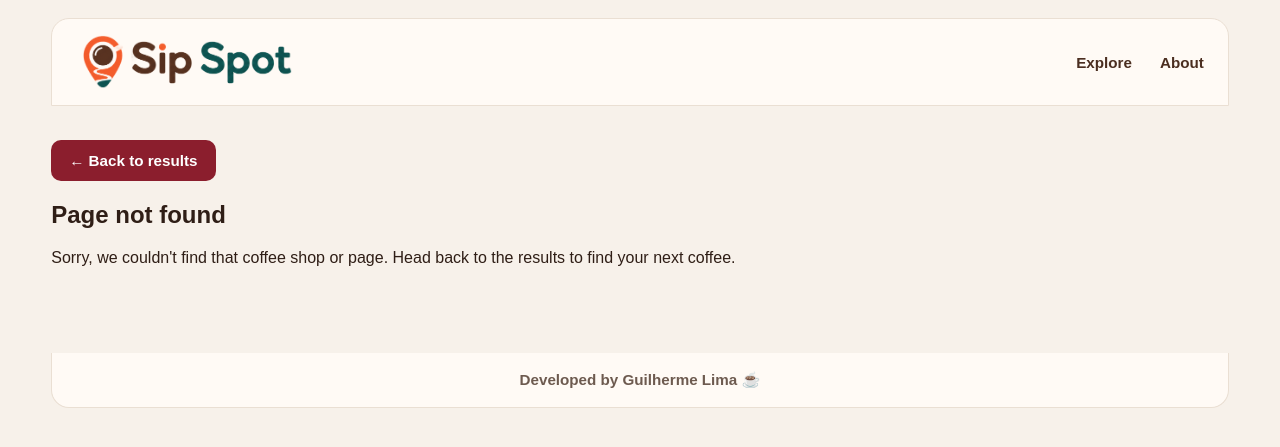
After one commit to GuiLimaTi/CS50-Final-Project---Sip-Spot, a Flask app: template templates/not_found.html in a window 1280 px wide. The commit adds this page. Shown: the top 447 px of the page. Run offline with Flask 3, Linux system fonts and the light colour scheme; the template is opened without the code that fills it, so the values that code supplies are empty.

Commit message:
Add friendly 404 page and use url_for in back link

```diff
--- a/templates/details.html
+++ b/templates/details.html
@@ -6,7 +6,7 @@
 <section class="details-page-section">
     <div class="container">
         <div class="details-back-row">
-            <a href="/" class="back-link">← Back to results</a>
+            <a href="{{ url_for('index') }}" class="back-link">← Back to results</a>
         </div>
 
         <div class="details-card">
--- /dev/null
+++ b/templates/not_found.html
@@ -0,0 +1,15 @@
+{% extends "layout.html" %}
+
+{% block title %}Page not found - Sip Spot{% endblock %}
+
+{% block content %}
+<section class="details-page-section">
+    <div class="container">
+        <div class="details-back-row">
+            <a href="{{ url_for('index') }}" class="back-link">← Back to results</a>
+        </div>
+        <h1>Page not found</h1>
+        <p>Sorry, we couldn't find that coffee shop or page. Head back to the results to find your next coffee.</p>
+    </div>
+</section>
+{% endblock %}
```
